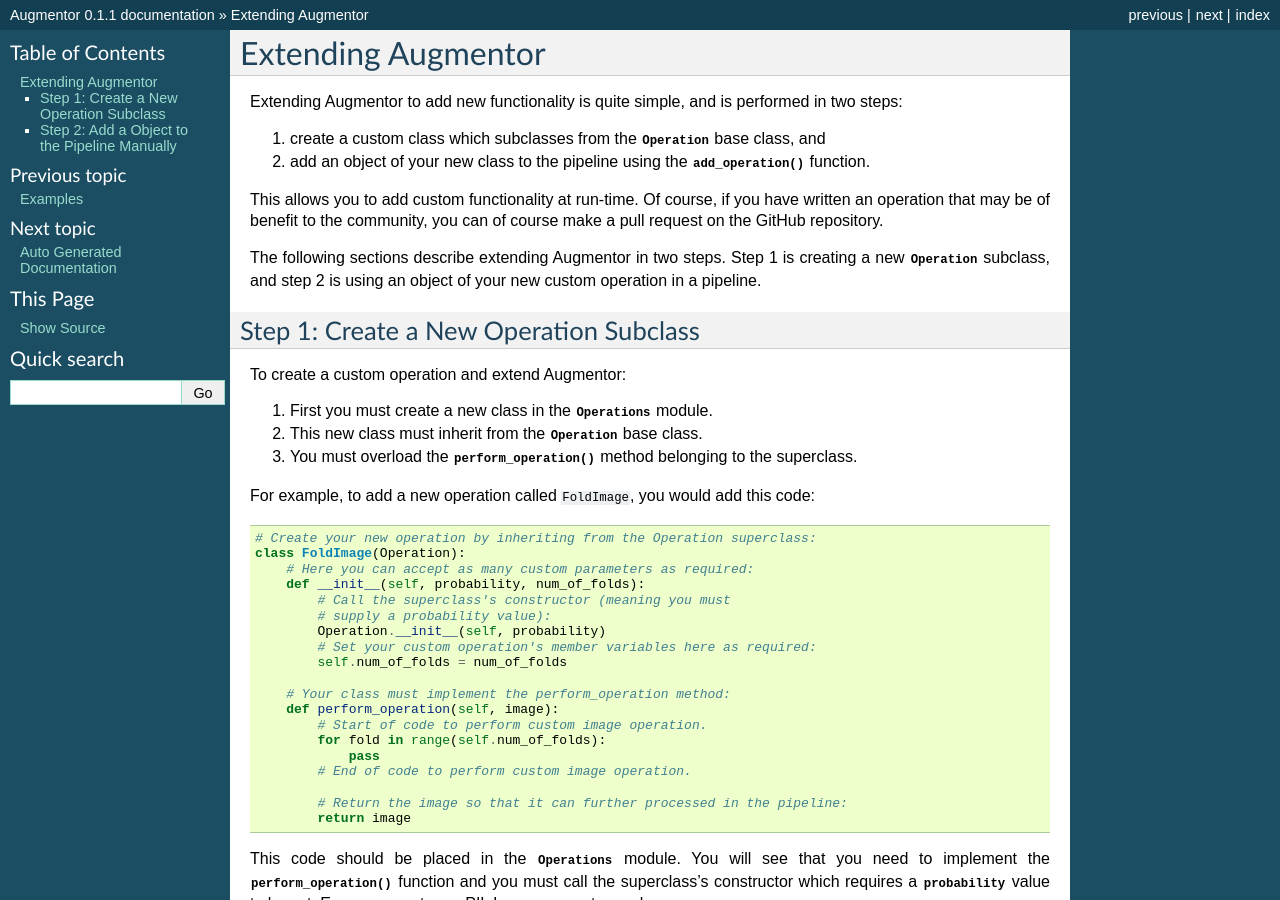
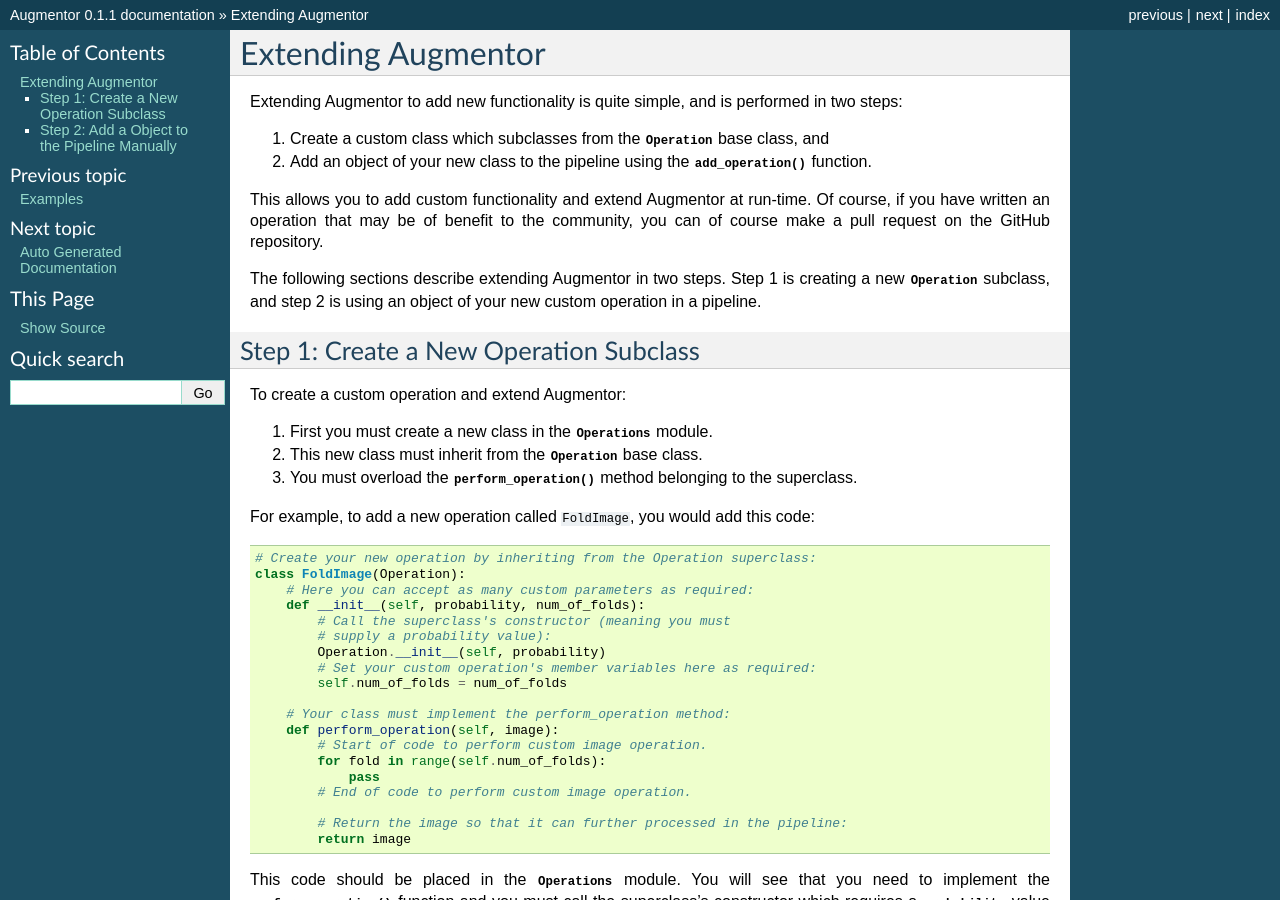
Before and after one commit to ChenXiao61/Img_augmentor, a Sphinx documentation site: the page built from docs/userguide/extend.rst, in a window 1280 px wide and 900 px high. Built offline with Sphinx 7.4.7, drawn with Linux system fonts in a browser that asks for light colours.

Commit message:
Changes to the user guide and Pipeline docstrings.

```diff
--- a/docs/userguide/extend.rst
+++ b/docs/userguide/extend.rst
@@ -3,10 +3,10 @@
 
 Extending Augmentor to add new functionality is quite simple, and is performed in two steps:
 
-1) create a custom class which subclasses from the :class:`.Operation` base class, and
-2) add an object of your new class to the pipeline using the :func:`~Augmentor.Pipeline.Pipeline.add_operation` function.
+1) Create a custom class which subclasses from the :class:`.Operation` base class, and
+2) Add an object of your new class to the pipeline using the :func:`~Augmentor.Pipeline.Pipeline.add_operation` function.
 
-This allows you to add custom functionality at run-time. Of course, if you have written an operation that may be of benefit to the community, you can of course make a pull request on the GitHub repository.
+This allows you to add custom functionality and extend Augmentor at run-time. Of course, if you have written an operation that may be of benefit to the community, you can of course make a pull request on the GitHub repository.
 
 The following sections describe extending Augmentor in two steps. Step 1 is creating a new :class:`.Operation` subclass, and step 2 is using an object of your new custom operation in a pipeline.
 
```
Also changed, not shown: 1 other file.
